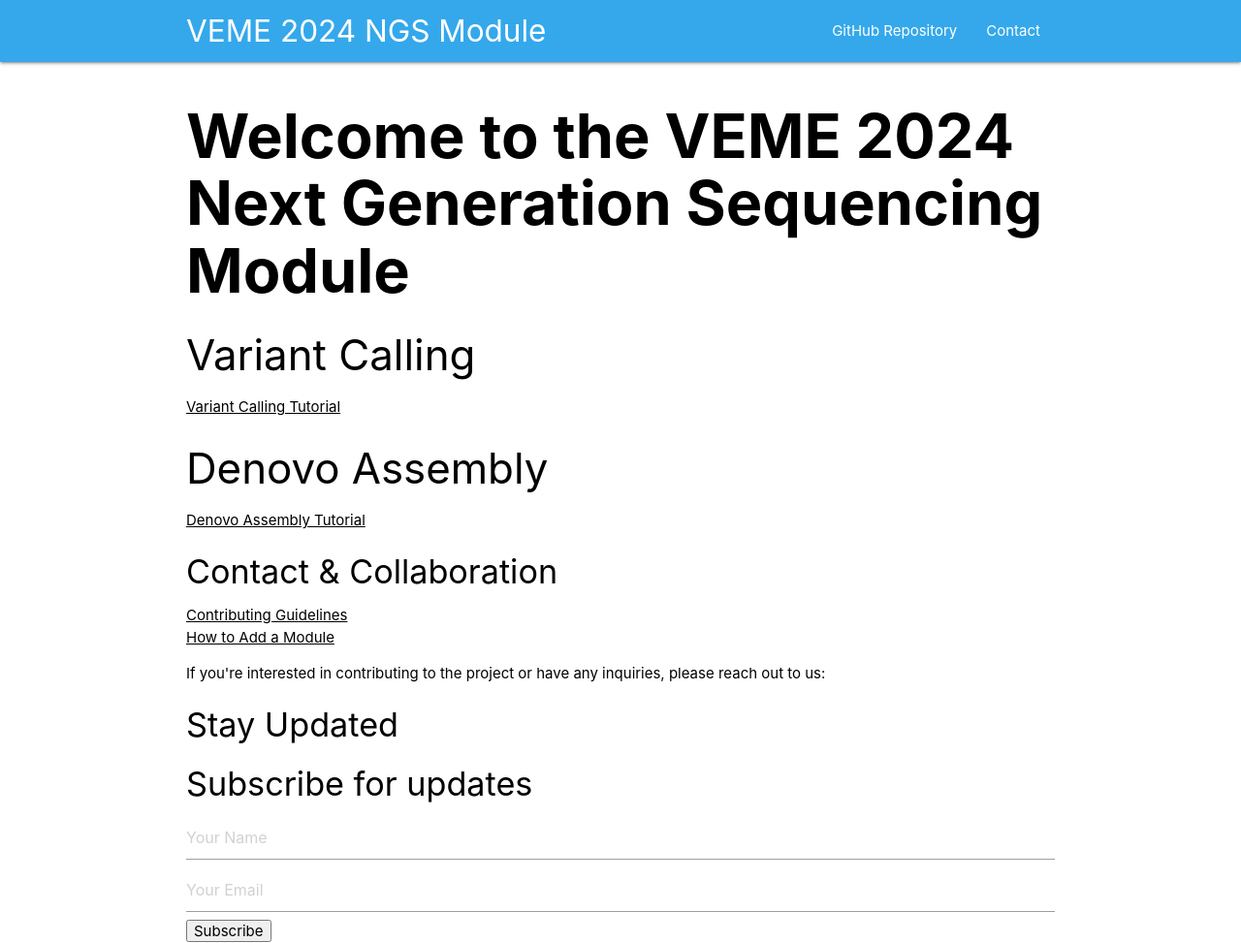
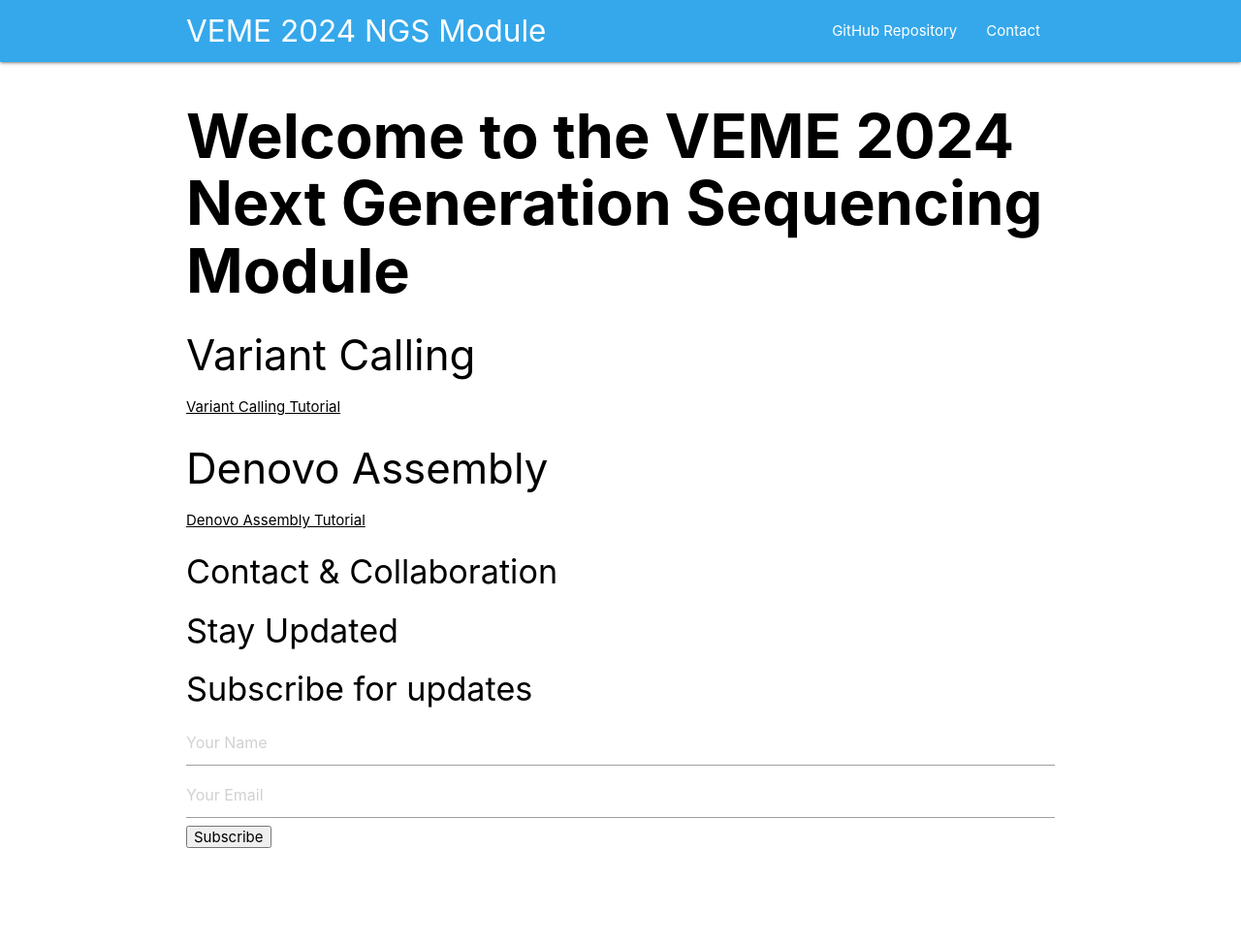
Before and after one commit to taylorpaisie/VEME_2024_NGS_Module, a plain HTML site: page index.html in a window 1280 px wide. Shown: the whole page at 97% size. After the commit the page ends 875 px from the top, so only its background shows below. Drawn offline with nearby package versions, Linux system fonts and the light colour scheme.

Commit message:
removing unneeded links

```diff
--- a/index.html
+++ b/index.html
@@ -50,11 +50,6 @@
 
 
                 <h4 id="contact">Contact & Collaboration</h4>
-                <ul>
-                    <li><u><a href="https://github.com/taylorpaisie/wf-paired-end-illumina-assembly/blob/main/.github/CONTRIBUTING.md">Contributing Guidelines</a></u></li>
-                    <li><u><a href="https://github.com/bacterial-genomics/wf-paired-end-illumina-assembly/blob/dev/ADD_MODULE_GUIDE.md">How to Add a Module</a></u></li>
-                </ul>
-                <p>If you're interested in contributing to the project or have any inquiries, please reach out to us:</p>
             </section>
         </div>
     </main>
```
